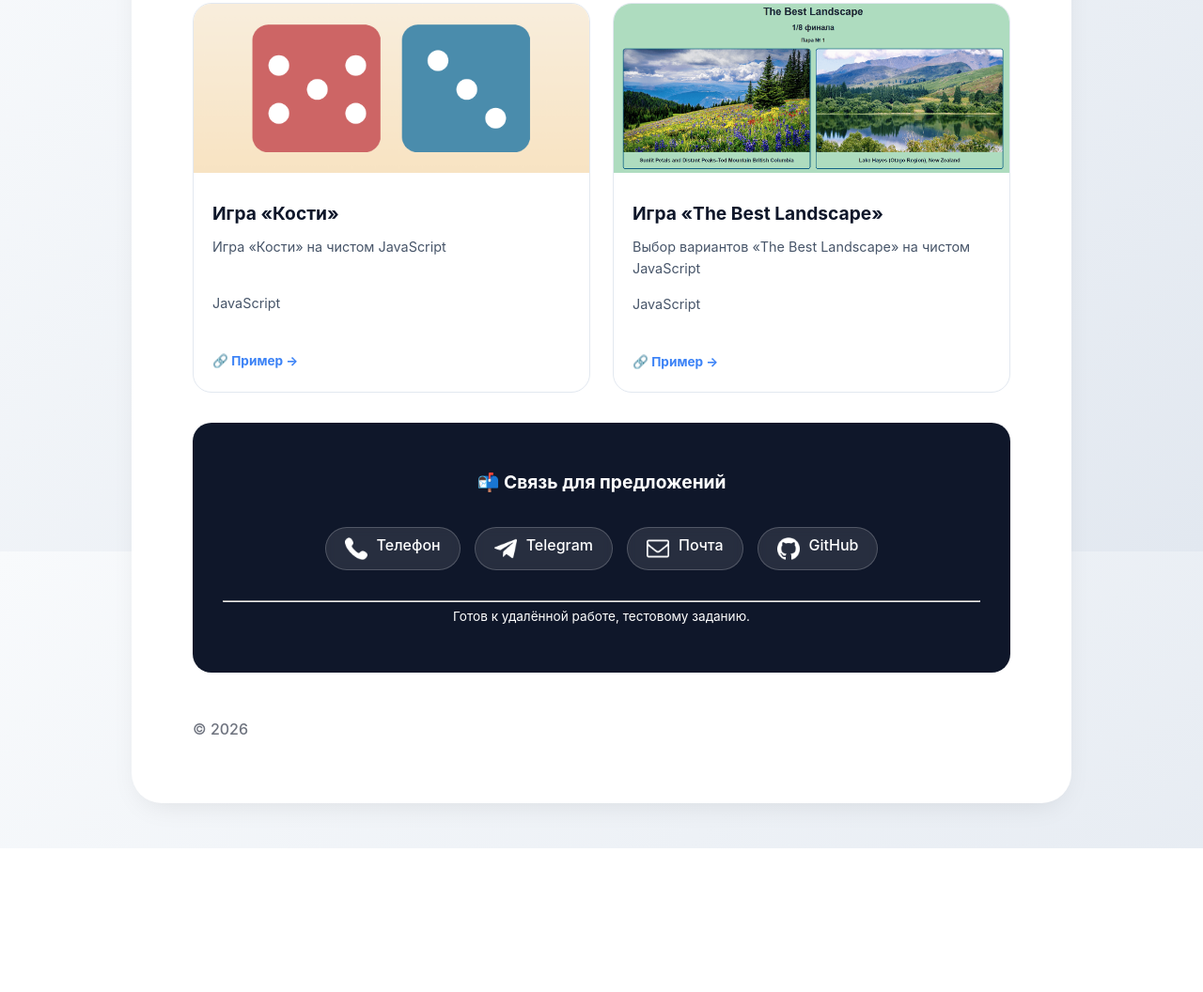
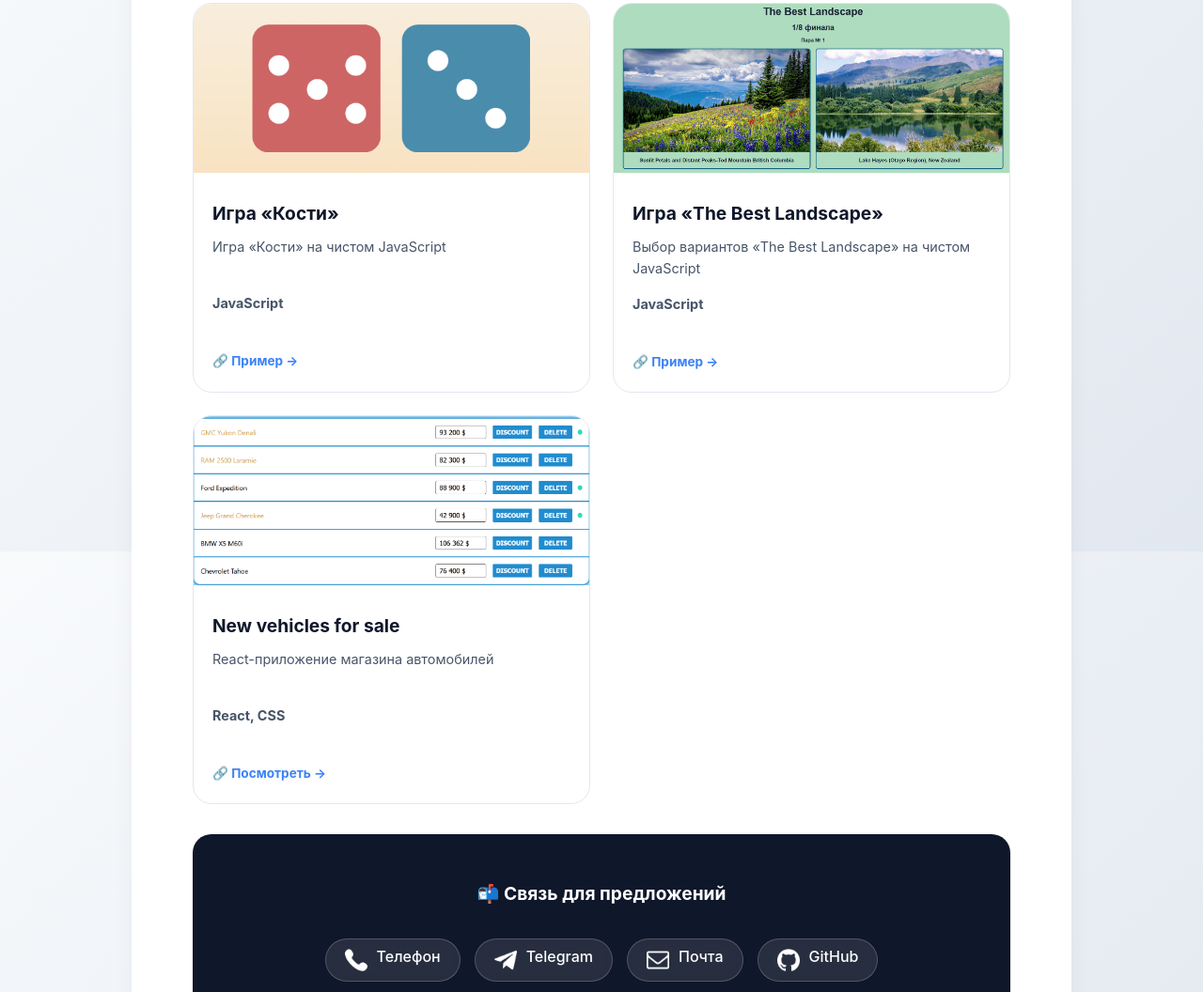
Before and after one commit to SergeiGoltsev/promo-site, a plain HTML site: page index.html in a window 1280 px wide. Shown: the part 2613-3669 px from the top of the page at 94% size. Before the commit the page ends 3516 px from the top, so only its background shows below. Drawn offline with Linux system fonts and the light colour scheme.

Commit message:
Add files via upload

```diff
--- a/index.html
+++ b/index.html
@@ -150,6 +150,15 @@
                     <a href="https://sergeigoltsev.github.io/choice-game-nature/" class="project-link">🔗&nbsp;Пример&nbsp;→</a>
                 </div>
             </div>
+            <div class="project-card">
+                <img class="project-img" src="img/project-05.png" alt="choice-game-nature">
+                <div class="project-info">
+                    <div class="project-name">New vehicles for sale</div>
+                    <div class="project-desc">React-приложение магазина автомобилей</div>
+                    <div class="project-desc project-desc_bold">React, CSS</div>
+                    <a href="https://sergeigoltsev.github.io/cars-project/" class="project-link">🔗&nbsp;Посмотреть&nbsp;→</a>
+                </div>
+            </div>
         </div>
     </div>
 
--- a/style.css
+++ b/style.css
@@ -269,6 +269,10 @@ body {
     min-height: 45px;
 }
 
+.project-desc_bold {
+    font-weight: 700;
+}
+
 .project-link {
     color: var(--primary);
     text-decoration: none;
```
